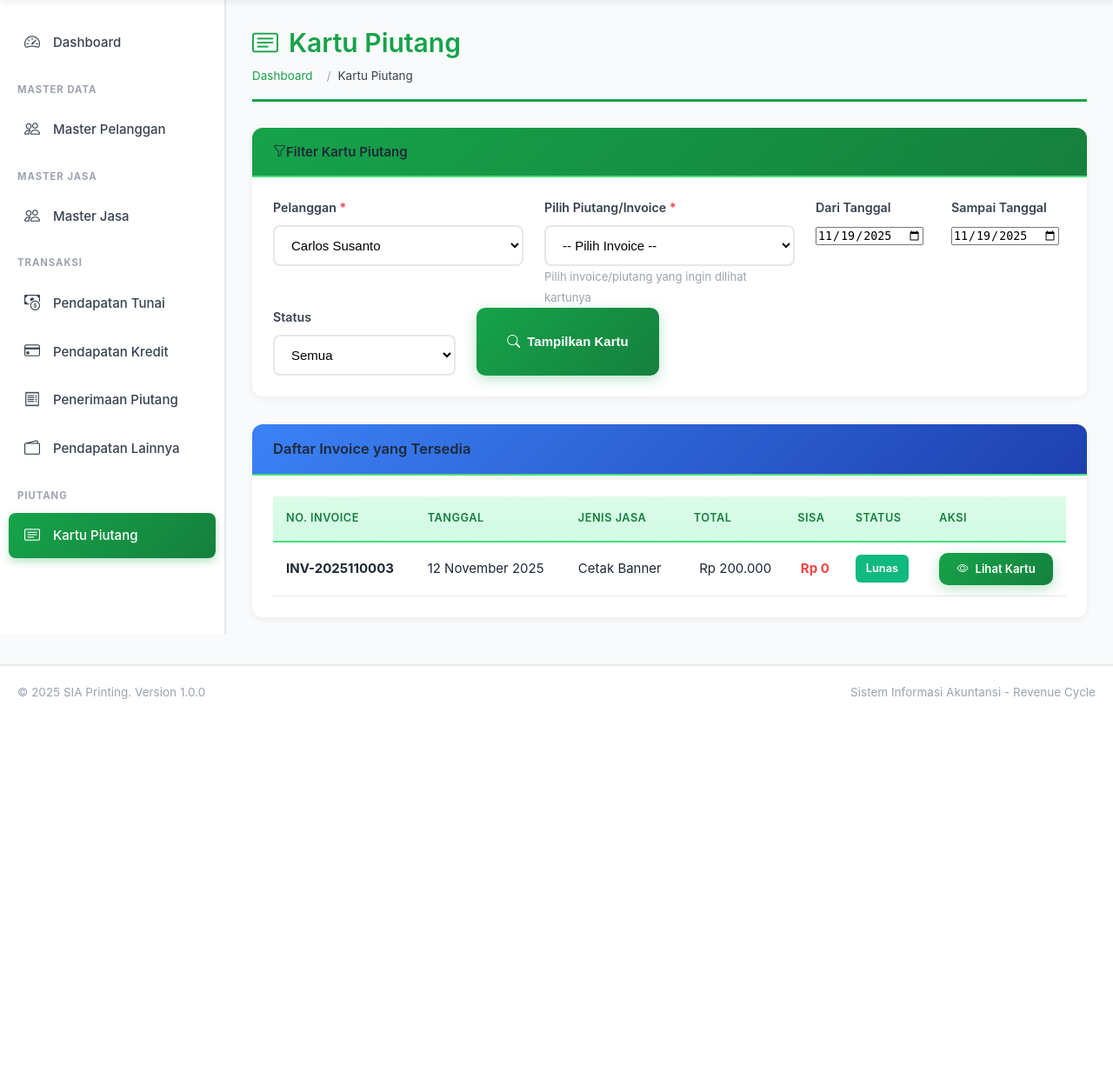
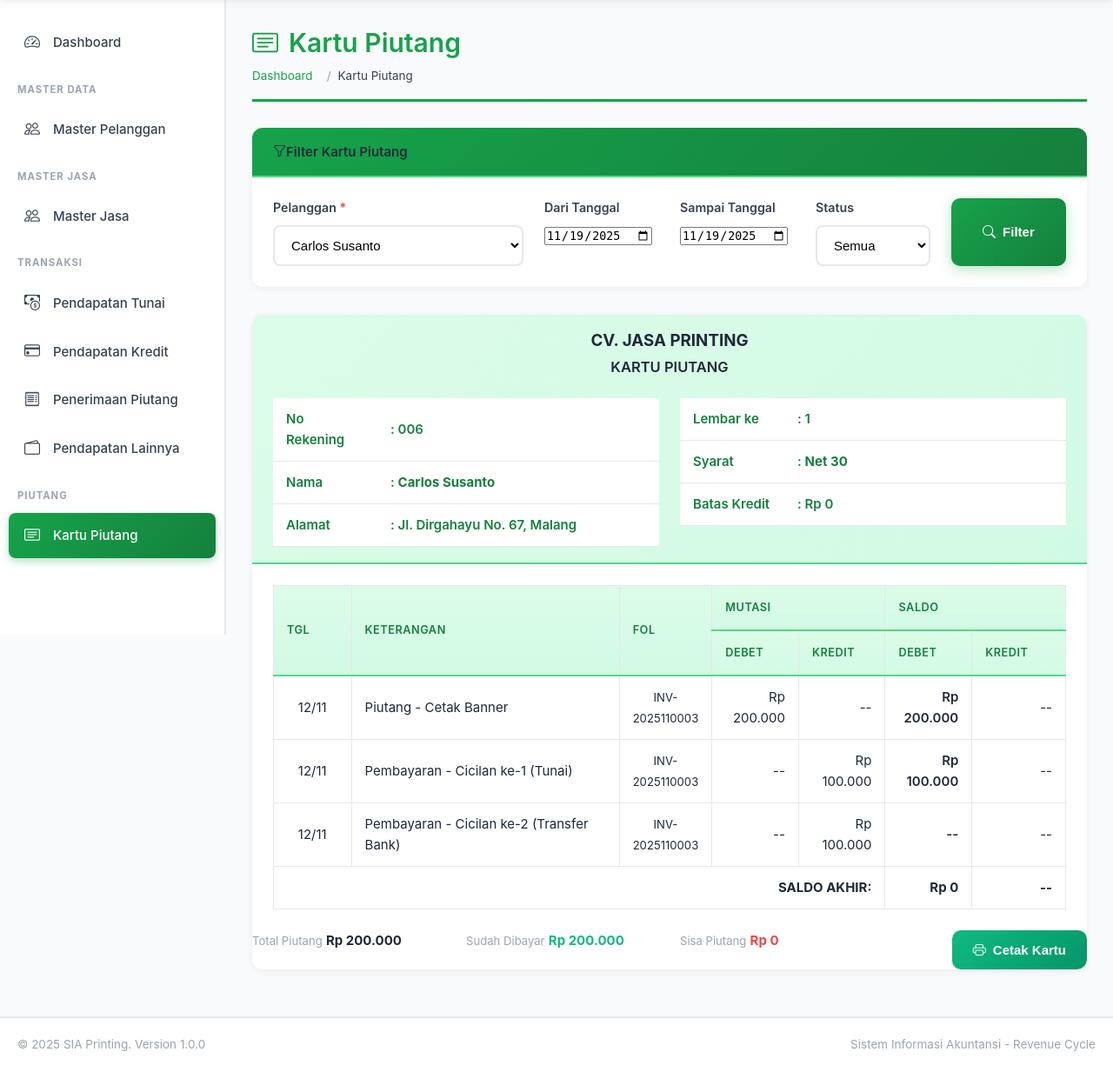
Before and after one commit to Marcell151/SIA-Printing, a PHP site: page /sia-printing/kartu-piutang.php?id_pelanggan=6 in a window 1280 px wide. Shown: the part 73-1306 px from the top of the page at 87% size. Before the commit the page ends 877 px from the top, so only its background shows below. Run offline with PHP 8.4, Linux system fonts and the light colour scheme; a user stored in the database is signed in; data comes from the database, SQL or seed files in the repository.

Commit message:
Version 3

```diff
--- a/kartu-piutang.php
+++ b/kartu-piutang.php
@@ -1,7 +1,7 @@
 <?php
 /**
- * File: kartu-piutang.php (FIXED - Per Invoice)
- * Kartu Piutang - 1 Invoice = 1 Kartu Piutang
+ * File: kartu-piutang.php (1 User = 1 Kartu Piutang)
+ * Menampilkan semua transaksi piutang pelanggan dalam 1 kartu
  */
 require_once 'config.php';
 check_role(['kasir', 'akuntan', 'owner']);
@@ -11,64 +11,65 @@ $current_page = 'kartu-piutang';
 
 // Filter
 $id_pelanggan = isset($_GET['id_pelanggan']) ? intval($_GET['id_pelanggan']) : 0;
-$id_piutang = isset($_GET['id_piutang']) ? intval($_GET['id_piutang']) : 0;
 $periode_dari = isset($_GET['periode_dari']) ? $_GET['periode_dari'] : '';
 $periode_sampai = isset($_GET['periode_sampai']) ? $_GET['periode_sampai'] : '';
 $status_filter = isset($_GET['status']) ? $_GET['status'] : '';
 
 // Get list pelanggan yang punya piutang
-$pelanggan_list = $conn->query("SELECT DISTINCT mp.id_pelanggan, mp.nama_pelanggan
+$pelanggan_list = $conn->query("SELECT DISTINCT mp.id_pelanggan, mp.nama_pelanggan, mp.telepon, mp.alamat
                                  FROM master_pelanggan mp
                                  JOIN piutang p ON mp.id_pelanggan = p.id_pelanggan
                                  ORDER BY mp.nama_pelanggan");
 
-// Get list piutang jika pelanggan sudah dipilih
-$piutang_list = null;
+$kartu_piutang_data = [];
+$pelanggan_info = null;
+$total_piutang_keseluruhan = 0;
+$total_dibayar_keseluruhan = 0;
+$total_sisa_keseluruhan = 0;
+
 if ($id_pelanggan > 0) {
-    $query_list = "SELECT p.id_piutang, p.no_piutang, p.tanggal, p.jenis_jasa, p.total, p.sisa, p.status
-                   FROM piutang p
-                   WHERE p.id_pelanggan = $id_pelanggan";
+    // Get data pelanggan
+    $pelanggan_info = $conn->query("SELECT mp.*,
+                                   (SELECT syarat_kredit FROM piutang WHERE id_pelanggan = mp.id_pelanggan ORDER BY tanggal DESC LIMIT 1) as syarat_kredit
+                                   FROM master_pelanggan mp
+                                   WHERE mp.id_pelanggan = $id_pelanggan")->fetch_assoc();
+
+    if ($pelanggan_info) {
+        // Get semua piutang pelanggan ini
+        $query_piutang = "SELECT * FROM piutang WHERE id_pelanggan = $id_pelanggan";
 
         if ($periode_dari && $periode_sampai) {
-        $query_list .= " AND p.tanggal BETWEEN '$periode_dari' AND '$periode_sampai'";
+            $query_piutang .= " AND tanggal BETWEEN '$periode_dari' AND '$periode_sampai'";
         }
 
         if ($status_filter) {
-        $query_list .= " AND p.status = '$status_filter'";
+            $query_piutang .= " AND status = '$status_filter'";
         }
 
-    $query_list .= " ORDER BY p.tanggal DESC";
-    $piutang_list = $conn->query($query_list);
-}
+        $query_piutang .= " ORDER BY tanggal ASC, id_piutang ASC";
 
-$kartu_piutang_data = [];
-$piutang_info = null;
-$pelanggan_info = null;
+        $piutang_list = $conn->query($query_piutang);
 
-// Jika ID piutang spesifik dipilih, generate kartu piutang
-if ($id_piutang > 0) {
-    // Get data piutang dan pelanggan
-    $piutang_info = $conn->query("SELECT p.*, mp.nama_pelanggan, mp.telepon, mp.alamat
-                                   FROM piutang p
-                                   JOIN master_pelanggan mp ON p.id_pelanggan = mp.id_pelanggan
-                                   WHERE p.id_piutang = $id_piutang")->fetch_assoc();
-
-    if ($piutang_info) {
-        $pelanggan_info = $piutang_info;
-
-        // Saldo awal = 0 (karena ini transaksi piutang baru)
         $saldo_berjalan = 0;
 
-        // Baris 1: Transaksi Piutang (DEBIT) - Piutang bertambah
-        $saldo_berjalan += $piutang_info['total'];
+        while ($piutang = $piutang_list->fetch_assoc()) {
+            $id_piutang = $piutang['id_piutang'];
+
+            // Hitung total untuk summary
+            $total_piutang_keseluruhan += $piutang['total'];
+            $total_dibayar_keseluruhan += $piutang['dibayar'];
+            $total_sisa_keseluruhan += $piutang['sisa'];
+
+            // Baris: Transaksi Piutang (DEBET) - Piutang bertambah
+            $saldo_berjalan += $piutang['total'];
 
             $kartu_piutang_data[] = [
-            'tanggal' => $piutang_info['tanggal'],
-            'keterangan' => 'Piutang - ' . $piutang_info['jenis_jasa'],
-            'folio' => $piutang_info['no_piutang'],
-            'mutasi_debit' => $piutang_info['total'],
+                'tanggal' => $piutang['tanggal'],
+                'keterangan' => 'Piutang - ' . $piutang['jenis_jasa'],
+                'folio' => $piutang['no_piutang'],
+                'mutasi_debet' => $piutang['total'],
                 'mutasi_kredit' => 0,
-            'saldo_debit' => $saldo_berjalan,
+                'saldo_debet' => $saldo_berjalan,
                 'saldo_kredit' => 0,
                 'row_type' => 'piutang'
             ];
@@ -84,7 +85,7 @@ if ($id_piutang > 0) {
 
                 // Label pembayaran
                 if ($bayar['is_dp'] == 1) {
-                $label_bayar = 'Pembayaran - DP';
+                    $label_bayar = 'Pembayaran - DP / Pembayaran Awal';
                 } else {
                     $label_bayar = 'Pembayaran - Cicilan ke-' . $bayar['cicilan_ke'];
                 }
@@ -96,13 +97,14 @@ if ($id_piutang > 0) {
                 $kartu_piutang_data[] = [
                     'tanggal' => $bayar['tanggal'],
                     'keterangan' => $label_bayar,
-                'folio' => $piutang_info['no_piutang'],
-                'mutasi_debit' => 0,
+                    'folio' => $piutang['no_piutang'],
+                    'mutasi_debet' => 0,
                     'mutasi_kredit' => $mutasi_kredit,
-                'saldo_debit' => $saldo_berjalan > 0 ? $saldo_berjalan : 0,
+                    'saldo_debet' => $saldo_berjalan > 0 ? $saldo_berjalan : 0,
                     'saldo_kredit' => $saldo_berjalan < 0 ? abs($saldo_berjalan) : 0,
                     'row_type' => $bayar['is_dp'] == 1 ? 'dp' : 'pembayaran'
                 ];
+            }
         }
     }
 }
@@ -127,10 +129,10 @@ include 'includes/header.php';
         <h6 class="mb-0"><i class="bi bi-funnel me-2"></i>Filter Kartu Piutang</h6>
     </div>
     <div class="card-body">
-        <form method="GET" action="" class="row g-3" id="formFilter">
+        <form method="GET" action="" class="row g-3">
             <div class="col-md-4">
                 <label class="form-label">Pelanggan <span class="text-danger">*</span></label>
-                <select name="id_pelanggan" id="selectPelanggan" class="form-select" required>
+                <select name="id_pelanggan" class="form-select" required onchange="this.form.submit()">
                     <option value="">-- Pilih Pelanggan --</option>
                     <?php
                     $pelanggan_list->data_seek(0);
@@ -143,27 +145,6 @@ include 'includes/header.php';
                     <?php endwhile; ?>
                 </select>
             </div>
-
-            <div class="col-md-4" id="divPiutang" style="<?php echo $id_pelanggan > 0 ? '' : 'display:none;'; ?>">
-                <label class="form-label">Pilih Piutang/Invoice <span class="text-danger">*</span></label>
-                <select name="id_piutang" id="selectPiutang" class="form-select">
-                    <option value="">-- Pilih Invoice --</option>
-                    <?php if ($piutang_list && $piutang_list->num_rows > 0): ?>
-                        <?php while ($pit = $piutang_list->fetch_assoc()): ?>
-                            <option value="<?php echo $pit['id_piutang']; ?>"
-                                    <?php echo ($id_piutang == $pit['id_piutang']) ? 'selected' : ''; ?>>
-                                <?php echo $pit['no_piutang']; ?> -
-                                <?php echo date('d/m/Y', strtotime($pit['tanggal'])); ?> -
-                                <?php echo substr($pit['jenis_jasa'], 0, 30); ?> -
-                                <?php echo format_rupiah($pit['sisa']); ?>
-                                (<?php echo $pit['status']; ?>)
-                            </option>
-                        <?php endwhile; ?>
-                    <?php endif; ?>
-                </select>
-                <small class="text-muted">Pilih invoice/piutang yang ingin dilihat kartunya</small>
-            </div>
-
             <div class="col-md-2">
                 <label class="form-label">Dari Tanggal</label>
                 <input type="date" name="periode_dari" class="form-control" value="<?php echo $periode_dari; ?>">
@@ -172,8 +153,7 @@ include 'includes/header.php';
                 <label class="form-label">Sampai Tanggal</label>
                 <input type="date" name="periode_sampai" class="form-control" value="<?php echo $periode_sampai; ?>">
             </div>
-
-            <div class="col-md-3">
+            <div class="col-md-2">
                 <label class="form-label">Status</label>
                 <select name="status" class="form-select">
                     <option value="">Semua</option>
@@ -181,19 +161,18 @@ include 'includes/header.php';
                     <option value="Lunas" <?php echo ($status_filter == 'Lunas') ? 'selected' : ''; ?>>Lunas</option>
                 </select>
             </div>
-
-            <div class="col-md-3 d-flex align-items-end">
+            <div class="col-md-2 d-flex align-items-end">
                 <button type="submit" class="btn btn-primary w-100">
-                    <i class="bi bi-search me-1"></i>Tampilkan Kartu
+                    <i class="bi bi-search me-1"></i>Filter
                 </button>
             </div>
         </form>
     </div>
 </div>
 
-<?php if ($id_piutang > 0 && $piutang_info): ?>
+<?php if ($id_pelanggan > 0 && $pelanggan_info): ?>
 
-<!-- KARTU PIUTANG - FORMAT STANDAR PER INVOICE -->
+<!-- KARTU PIUTANG - 1 USER 1 KARTU -->
 <div class="card">
     <div class="card-header bg-white border-bottom-0">
         <div class="text-center mb-3">
@@ -201,7 +180,7 @@ include 'includes/header.php';
             <h5 class="mb-3">KARTU PIUTANG</h5>
         </div>
 
-        <!-- Info Pelanggan dan Invoice -->
+        <!-- Info Pelanggan -->
         <div class="row">
             <div class="col-md-6">
                 <table class="table table-sm table-borderless">
@@ -222,35 +201,19 @@ include 'includes/header.php';
             <div class="col-md-6">
                 <table class="table table-sm table-borderless">
                     <tr>
-                        <td width="140" class="fw-semibold">No. Invoice</td>
-                        <td>: <strong><?php echo $piutang_info['no_piutang']; ?></strong></td>
-                    </tr>
-                    <tr>
-                        <td class="fw-semibold">Tanggal Invoice</td>
-                        <td>: <?php echo format_tanggal($piutang_info['tanggal']); ?></td>
+                        <td width="120" class="fw-semibold">Lembar ke</td>
+                        <td>: 1</td>
                     </tr>
                     <tr>
                         <td class="fw-semibold">Syarat</td>
-                        <td>: <strong><?php echo $piutang_info['syarat_kredit'] ?? 'Net 30'; ?></strong></td>
+                        <td>: <strong><?php echo $pelanggan_info['syarat_kredit'] ?? 'Net 30'; ?></strong></td>
                     </tr>
                     <tr>
-                        <td class="fw-semibold">Jatuh Tempo</td>
-                        <td>: <?php echo format_tanggal($piutang_info['jatuh_tempo']); ?></td>
-                    </tr>
-                    <tr>
-                        <td class="fw-semibold">Status</td>
-                        <td>: <span class="badge <?php echo ($piutang_info['status'] == 'Lunas') ? 'bg-success' : 'bg-warning'; ?>">
-                            <?php echo $piutang_info['status']; ?>
-                        </span></td>
+                        <td class="fw-semibold">Batas Kredit</td>
+                        <td>: <?php echo format_rupiah($total_sisa_keseluruhan); ?></td>
                     </tr>
                 </table>
             </div>
-        </div>
-
-        <!-- Info Jenis Jasa -->
-        <div class="alert alert-info mb-3">
-            <strong>Jenis Jasa:</strong> <?php echo $piutang_info['jenis_jasa']; ?>
-            <br><strong>Kategori:</strong> <?php echo $piutang_info['kategori']; ?>
         </div>
     </div>
 
@@ -266,9 +229,9 @@ include 'includes/header.php';
                         <th colspan="2" class="border-bottom">SALDO</th>
                     </tr>
                     <tr class="text-center">
-                        <th width="11%">DEBIT</th>
+                        <th width="11%">DEBET</th>
                         <th width="11%">KREDIT</th>
-                        <th width="11%">DEBIT</th>
+                        <th width="11%">DEBET</th>
                         <th width="12%">KREDIT</th>
                     </tr>
                 </thead>
@@ -290,13 +253,13 @@ include 'includes/header.php';
                                 <td><?php echo $row['keterangan']; ?></td>
                                 <td class="text-center"><small><?php echo $row['folio']; ?></small></td>
                                 <td class="text-end">
-                                    <?php echo ($row['mutasi_debit'] > 0) ? format_rupiah($row['mutasi_debit']) : '--'; ?>
+                                    <?php echo ($row['mutasi_debet'] > 0) ? format_rupiah($row['mutasi_debet']) : '--'; ?>
                                 </td>
                                 <td class="text-end">
                                     <?php echo ($row['mutasi_kredit'] > 0) ? format_rupiah($row['mutasi_kredit']) : '--'; ?>
                                 </td>
                                 <td class="text-end fw-semibold">
-                                    <?php echo ($row['saldo_debit'] > 0) ? format_rupiah($row['saldo_debit']) : '--'; ?>
+                                    <?php echo ($row['saldo_debet'] > 0) ? format_rupiah($row['saldo_debet']) : '--'; ?>
                                 </td>
                                 <td class="text-end">
                                     <?php echo ($row['saldo_kredit'] > 0) ? format_rupiah($row['saldo_kredit']) : '--'; ?>
@@ -310,7 +273,7 @@ include 'includes/header.php';
                             <td class="text-end">
                                 <?php
                                 $last_row = end($kartu_piutang_data);
-                                $saldo_akhir = $last_row['saldo_debit'] > 0 ? $last_row['saldo_debit'] : 0;
+                                $saldo_akhir = $last_row['saldo_debet'] > 0 ? $last_row['saldo_debet'] : 0;
                                 echo format_rupiah($saldo_akhir);
                                 ?>
                             </td>
@@ -319,7 +282,10 @@ include 'includes/header.php';
                     <?php else: ?>
                         <tr>
                             <td colspan="7" class="text-center text-muted py-4">
-                                Tidak ada mutasi untuk invoice ini
+                                Tidak ada transaksi piutang untuk pelanggan ini
+                                <?php if ($periode_dari || $periode_sampai || $status_filter): ?>
+                                    <br><small>dengan filter yang dipilih</small>
+                                <?php endif; ?>
                             </td>
                         </tr>
                     <?php endif; ?>
@@ -332,16 +298,16 @@ include 'includes/header.php';
     <div class="card-footer bg-light">
         <div class="row">
             <div class="col-md-3">
-                <small class="text-muted d-block">Total Invoice</small>
-                <strong><?php echo format_rupiah($piutang_info['total']); ?></strong>
+                <small class="text-muted d-block">Total Piutang</small>
+                <strong><?php echo format_rupiah($total_piutang_keseluruhan); ?></strong>
             </div>
             <div class="col-md-3">
                 <small class="text-muted d-block">Sudah Dibayar</small>
-                <strong class="text-success"><?php echo format_rupiah($piutang_info['dibayar']); ?></strong>
+                <strong class="text-success"><?php echo format_rupiah($total_dibayar_keseluruhan); ?></strong>
             </div>
             <div class="col-md-3">
                 <small class="text-muted d-block">Sisa Piutang</small>
-                <strong class="text-danger"><?php echo format_rupiah($piutang_info['sisa']); ?></strong>
+                <strong class="text-danger"><?php echo format_rupiah($total_sisa_keseluruhan); ?></strong>
             </div>
             <div class="col-md-3 text-end">
                 <button onclick="window.print()" class="btn btn-success no-print">
@@ -352,77 +318,6 @@ include 'includes/header.php';
     </div>
 </div>
 
-<?php elseif ($id_pelanggan > 0 && $piutang_list && $piutang_list->num_rows > 0): ?>
-
-<!-- Daftar Invoice untuk dipilih -->
-<div class="alert alert-info">
-    <i class="bi bi-info-circle me-2"></i>
-    <strong>Pelanggan dipilih!</strong> Silakan pilih invoice/piutang yang ingin ditampilkan kartu piutangnya dari dropdown di atas.
-</div>
-
-<div class="card">
-    <div class="card-header bg-info text-white">
-        <h5 class="mb-0">Daftar Invoice yang Tersedia</h5>
-    </div>
-    <div class="card-body">
-        <div class="table-responsive">
-            <table class="table table-hover">
-                <thead>
-                    <tr>
-                        <th>No. Invoice</th>
-                        <th>Tanggal</th>
-                        <th>Jenis Jasa</th>
-                        <th class="text-end">Total</th>
-                        <th class="text-end">Sisa</th>
-                        <th>Status</th>
-                        <th class="text-center">Aksi</th>
-                    </tr>
-                </thead>
-                <tbody>
-                    <?php
-                    $piutang_list->data_seek(0);
-                    while ($pit = $piutang_list->fetch_assoc()):
-                    ?>
-                        <tr>
-                            <td><strong><?php echo $pit['no_piutang']; ?></strong></td>
-                            <td><?php echo format_tanggal($pit['tanggal']); ?></td>
-                            <td><?php echo substr($pit['jenis_jasa'], 0, 50); ?></td>
-                            <td class="text-end"><?php echo format_rupiah($pit['total']); ?></td>
-                            <td class="text-end fw-bold text-danger"><?php echo format_rupiah($pit['sisa']); ?></td>
-                            <td>
-                                <span class="badge <?php echo ($pit['status'] == 'Lunas') ? 'bg-success' : 'bg-warning'; ?>">
-                                    <?php echo $pit['status']; ?>
-                                </span>
-                            </td>
-                            <td class="text-center">
-                                <a href="?id_pelanggan=<?php echo $id_pelanggan; ?>&id_piutang=<?php echo $pit['id_piutang']; ?>"
-                                   class="btn btn-sm btn-primary">
-                                    <i class="bi bi-eye"></i> Lihat Kartu
-                                </a>
-                            </td>
-                        </tr>
-                    <?php endwhile; ?>
-                </tbody>
-            </table>
-        </div>
-    </div>
-</div>
-
-<?php else: ?>
-
 <?php endif; ?>
 
-<script>
-// Auto reload saat pelanggan dipilih untuk load daftar invoice
-document.getElementById('selectPelanggan').addEventListener('change', function() {
-    if (this.value) {
-        document.getElementById('divPiutang').style.display = 'block';
-        // Reload untuk load invoice list
-        window.location.href = '?id_pelanggan=' + this.value;
-    } else {
-        document.getElementById('divPiutang').style.display = 'none';
-    }
-});
-</script>
-
 <?php include 'includes/footer.php'; ?>
```
Also changed, not shown: pendapatan-kredit.php (+18 -1 lines). Lines whose indentation alone changed are shown as unchanged.
